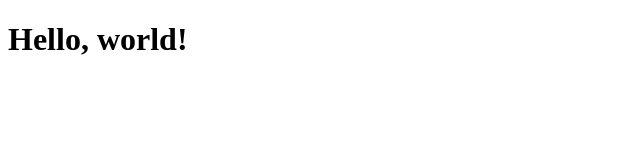
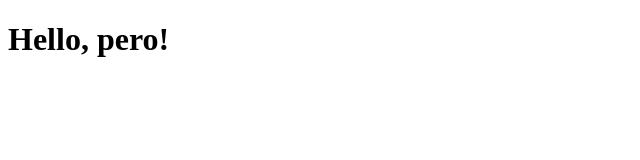
Before and after one commit to machy44/github-profiles-app, a React app: page / in a window 1280 px wide. Shown: the top 160 px of the page, without its empty margins (0-640 px from the left). Built offline with nearby package versions, Linux system fonts and the light colour scheme; the HTML template or start-up script is replaced by a standard one.

Commit message:
Add interface to test TS in react component, comment HtmlWebpackPlugin in webpack.config file

```diff
--- a/src/components/Hello.tsx
+++ b/src/components/Hello.tsx
@@ -1,7 +1,11 @@
 import React from 'react';
 
-const Hello = () => {
-  return <h1>Hello, world!</h1>;
+interface HelloProps {
+  text: string;
+}
+
+const Hello: React.FC<HelloProps> = ({ text }) => {
+  return <h1>Hello, {text}!</h1>;
 };
 
 export default Hello;
--- a/src/index.tsx
+++ b/src/index.tsx
@@ -3,4 +3,4 @@ import ReactDOM from 'react-dom';
 
 import Hello from './components/Hello';
 
-ReactDOM.render(<Hello />, document.getElementById('root'));
+ReactDOM.render(<Hello text="pero" />, document.getElementById('root'));
--- a/webpack.config.js
+++ b/webpack.config.js
@@ -29,5 +29,5 @@ module.exports = {
     // Enable webpack find ts and tsx files without an extension
     extensions: ['.tsx', '.ts', '.jsx', '.js'],
   },
-  plugins: [new HtmlWebpackPlugin()],
+  // plugins: [new HtmlWebpackPlugin()],
 };
```
